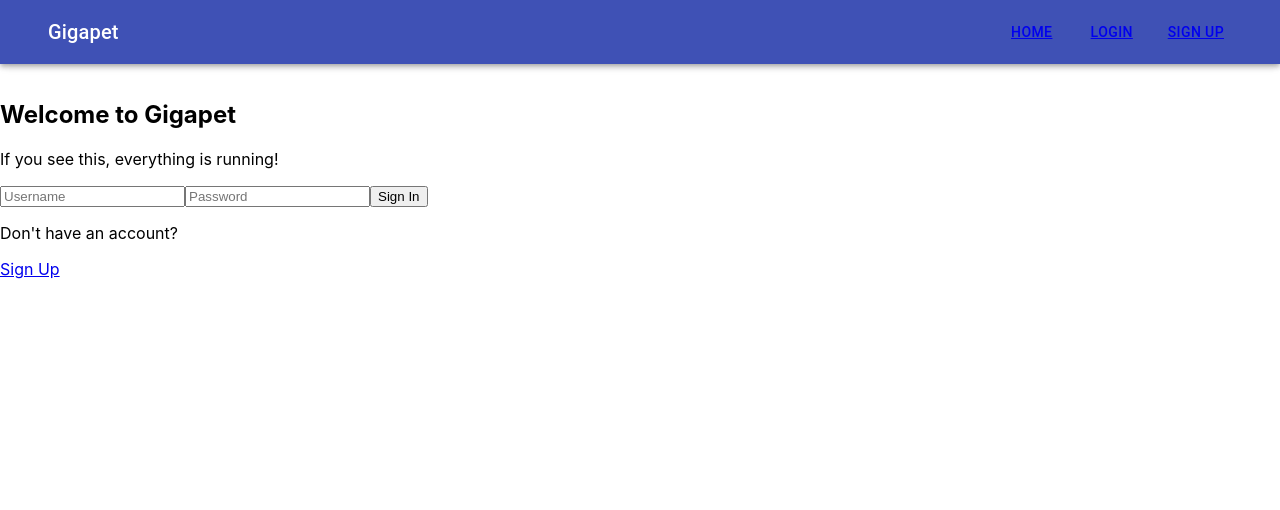
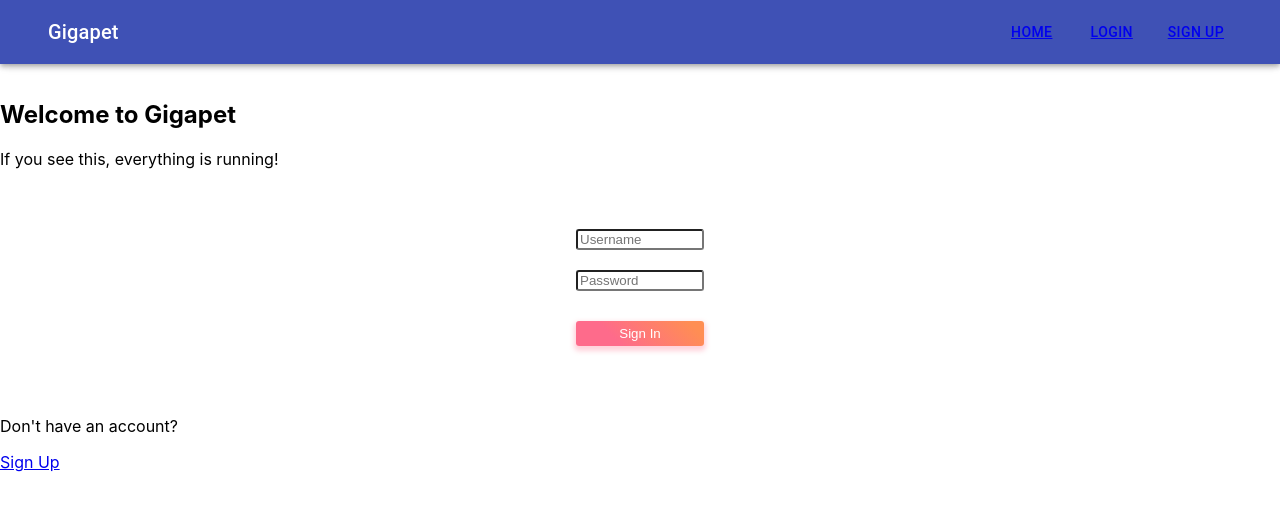
Before and after one commit to Build-Week-Gigapet-2/Front-End, a React (Create React App) app: page /api/auth/login in a window 1280 px wide. Shown: the top 510 px of the page. Built offline with nearby package versions, Linux system fonts and the light colour scheme.

Commit message:
Styling added to the form and submit button

```diff
--- a/src/Components/User/Login.js
+++ b/src/Components/User/Login.js
@@ -2,6 +2,7 @@ import React, { Fragment, useState } from 'react'
 import { Link } from 'react-router-dom';
 import { connect } from 'react-redux';
 import { login } from '../../Actions/auth';
+import { makeStyles } from "@material-ui/core/styles";
 
 
 function Login(props) {
@@ -28,14 +29,59 @@ function Login(props) {
 
     }
 
+    //Styling Begins here
+
+    const styledForm = makeStyles({
+        root: {
+          display: "flex",
+          flexDirection: 'column',
+          padding: '0 45vw',
+          margin: '50px 0',
+        }
+      });
+
+      const styledInput = makeStyles({
+        root: {
+          margin: '10px 0',
+          backgroundColor: 'white',
+          borderRadius: 3,
+        }
+      });
+
+      const imageStyle = makeStyles({
+        root: {
+          height: "20vh",
+        }
+      });
+
+    const submitButton = makeStyles({
+        root: {
+          background: "linear-gradient(45deg, #FE6B8B 30%, #FF8E53 90%)",
+          border: 0,
+          borderRadius: 3,
+          boxShadow: "0 3px 5px 2px rgba(255, 105, 135, .3)",
+          color: "white",
+          height: 25,
+          padding: "0 20px",
+          margin: '20px 0'
+        }
+      });
+
+
+      const button = submitButton();
+      const images = imageStyle();
+      const forms = styledForm();
+      const inputs = styledInput();
+
+
     return (
         <Fragment>
 
 
-            <form onSubmit={handleSubmit} className='log-form'>
+            <form onSubmit={handleSubmit} className={forms.root}>
                 <input
                     type='text'
-                    className='log-input'
+                    className={inputs.root}
                     name='username'
                     placeholder='Username'
                     value={userData.username}
@@ -43,14 +89,14 @@ function Login(props) {
                 />
                 <input
                     type='password'
-                    className='log-input'
+                    className={inputs.root}
                     name='password'
                     placeholder='Password'
                     value={userData.password}
                     onChange={handleChange}
                 />
 
-                <button type='submit' className='log-btn'>Sign In</button>
+                <button type='submit' className={button.root}>Sign In</button>
             </form>
             <div className="reg">
                 <p>Don't have an account?</p>
```
